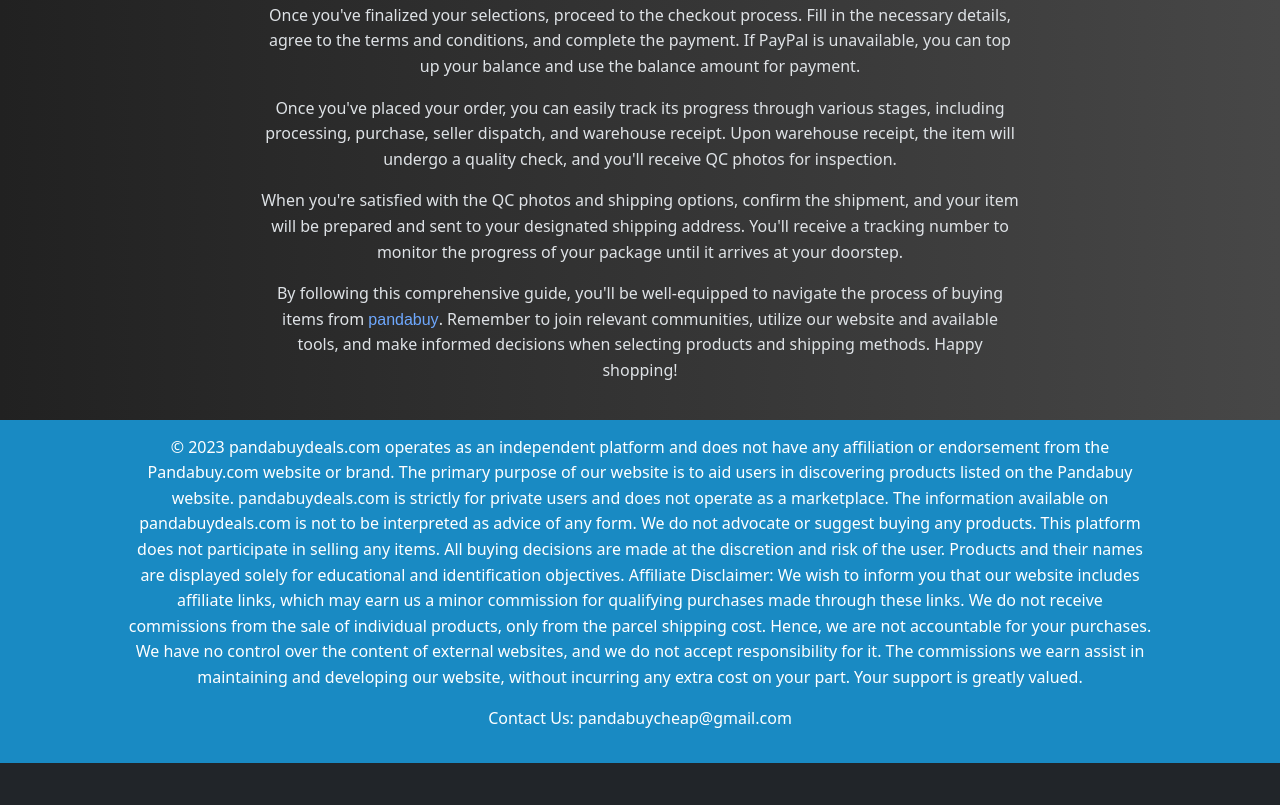
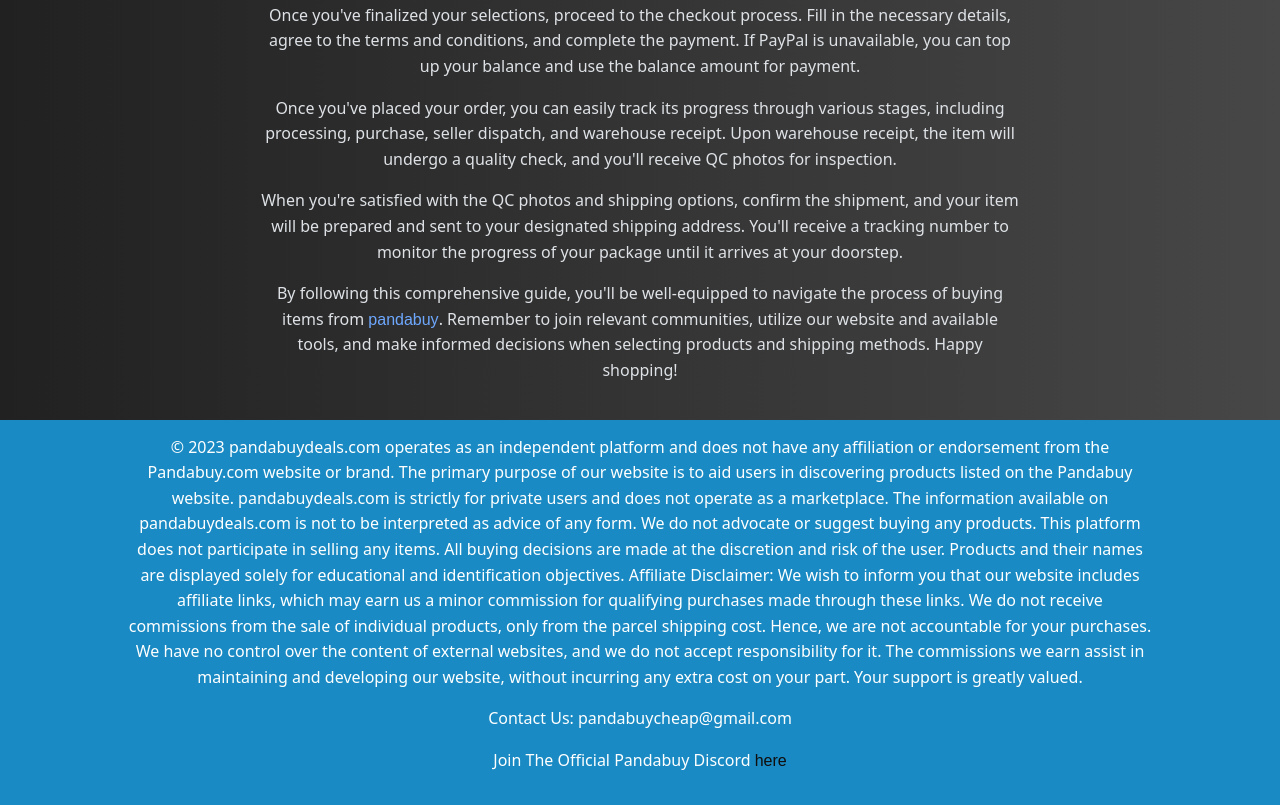
Before and after one commit to FRANK-ZED/website2, a plain HTML site: page help.html in a window 1280 px wide. Shown: the part 1150-1955 px from the top of the page. Before the commit the page ends 1913 px from the top, so only its background shows below. Drawn offline with nearby package versions, Linux system fonts and the light colour scheme.

Commit message:
Add files via upload

```diff
--- a/help.html
+++ b/help.html
@@ -136,6 +136,7 @@
         accept responsibility for it. The commissions we earn assist in maintaining and developing our website,
         without incurring any extra cost on your part. Your support is greatly valued. </p>
     <p>Contact Us: pandabuycheap@gmail.com</p>
+    <p>Join The Official Pandabuy Discord <a target="0" class= "dis" href="https://discord.com/invite/gd2YHejgAw">here</a></p>
 </div>
 
 <script src="https://cdn.jsdelivr.net/npm/bootstrap@5.3.2/dist/js/bootstrap.bundle.min.js"
--- a/style.css
+++ b/style.css
@@ -548,3 +548,11 @@ p {
     margin-bottom: 20px;
     text-align: center;
 }
+.dis{
+    color: rgb(16, 14, 14);
+}
+
+.dis :hover{
+    text-decoration: solid;
+    text-decoration: underline;
+}
```
Also changed, not shown: about.html (+1 -0 lines), index.html (+1 -1 lines), products.html (+3 -0 lines).
